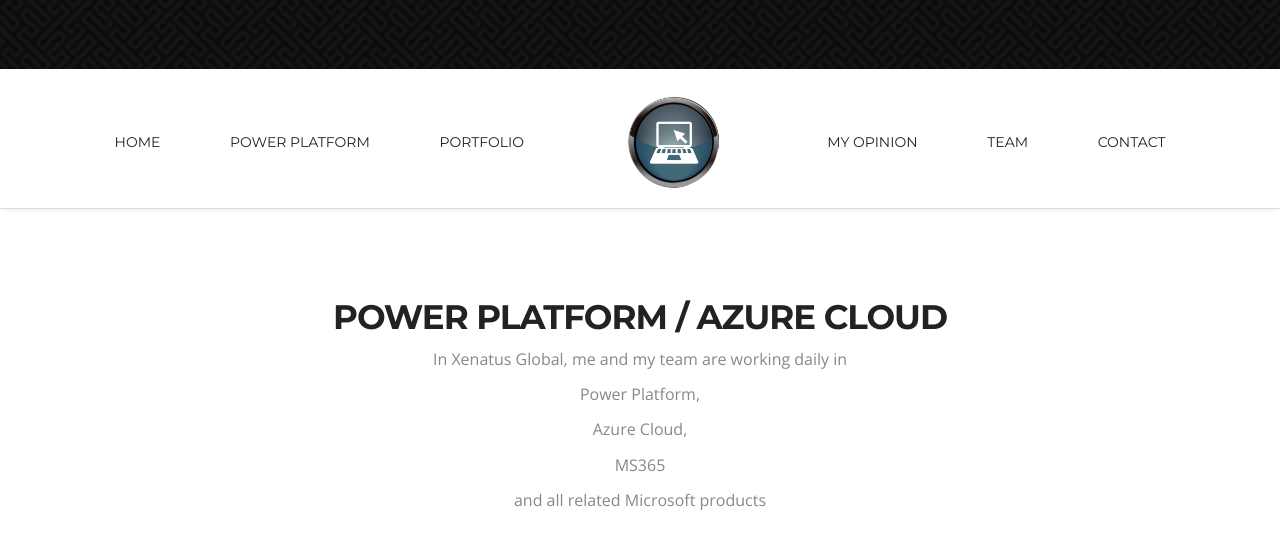
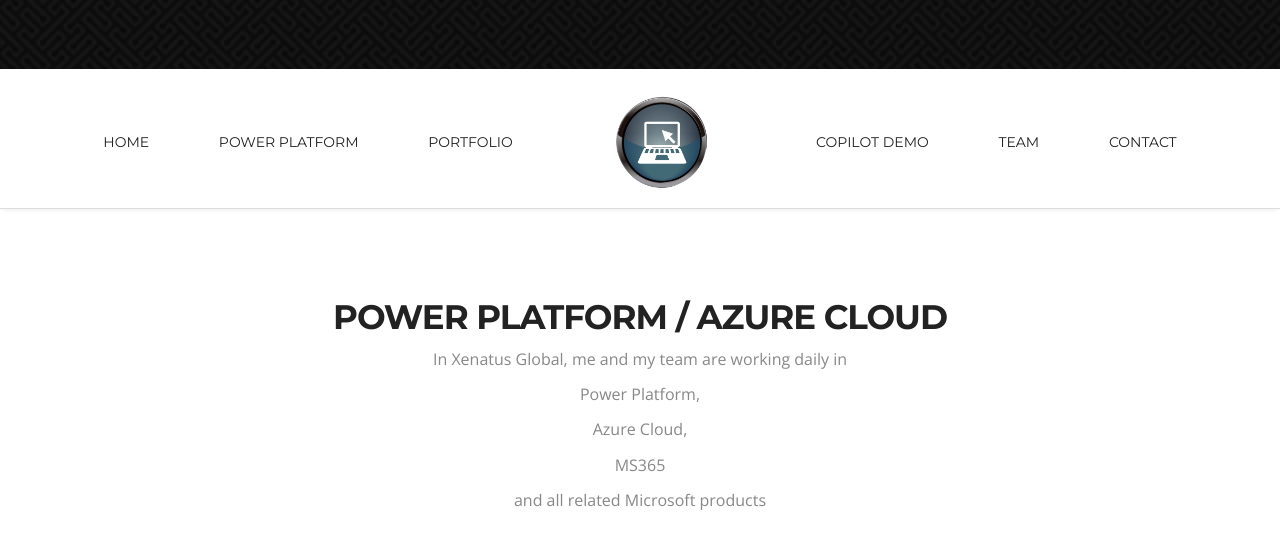
Before and after one commit to AntoniosKokiantonis/My-website, a plain HTML site: page index.html in a window 1280 px wide. Shown: the part 1380-1927 px from the top of the page. Drawn offline with nearby package versions, Linux system fonts and the light colour scheme; files whose address does not match are found by name.

Commit message:
Update index.html

```diff
--- a/index.html
+++ b/index.html
@@ -91,7 +91,7 @@
                 <li><a href="#service">POWER PLATFORM</a></li>
                 <li><a href="#Portfolio">Portfolio</a></li>
                 <li class="small-logo"><a href="#header"><img src="images/pc3.png" alt="" width="100px"></a>
-                <li><a href="#client">My opinion</a></li>
+                <li><a href="copilot.html">Copilot Demo</a></li>
                 <li><a href="#team">Team</a></li>
                 <li><a href="#contact">Contact</a></li><br>
 
```
